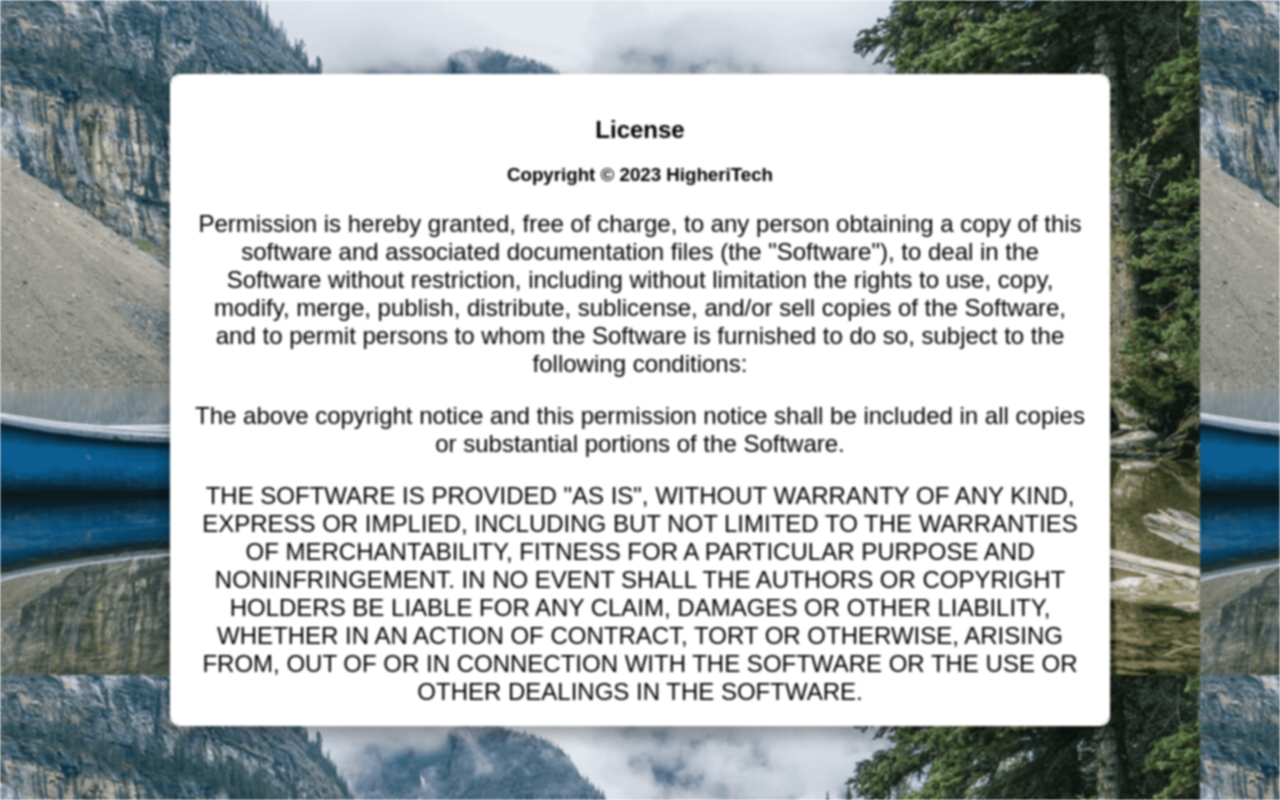
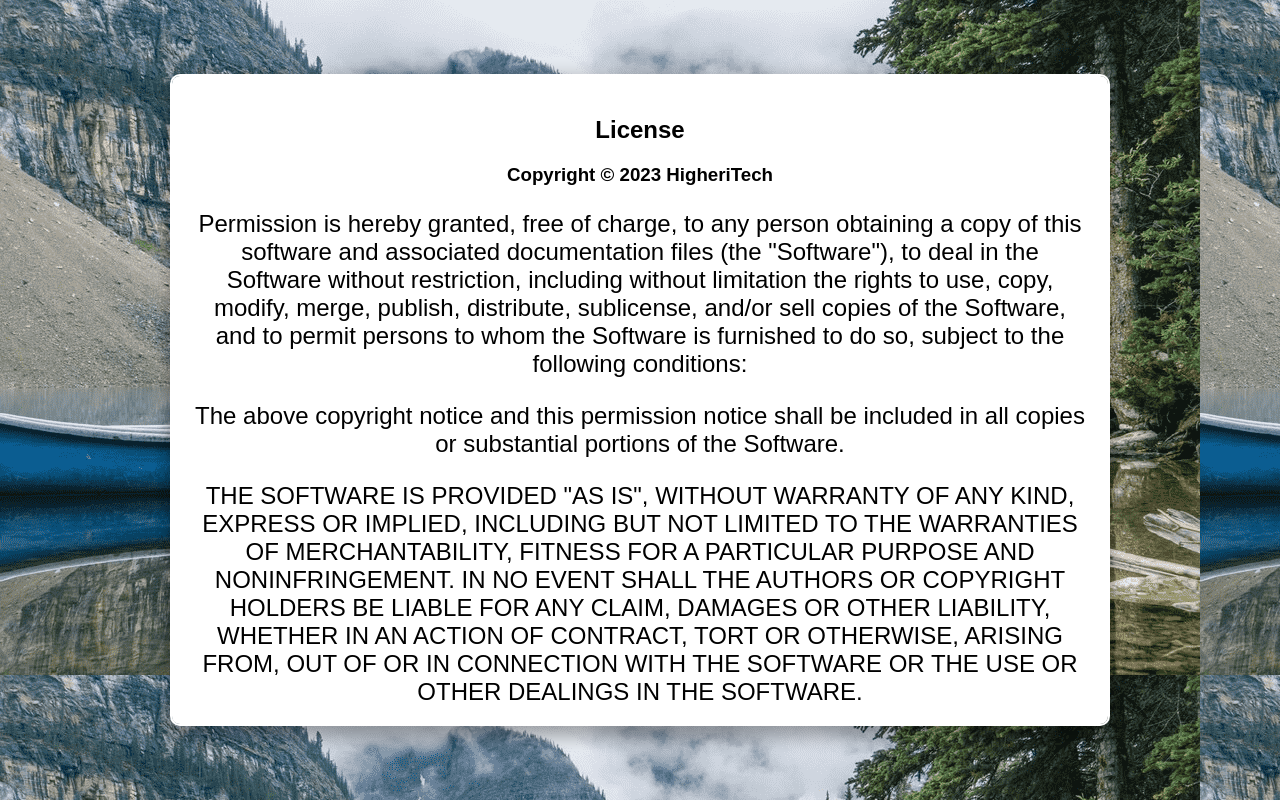
Before and after one commit to HigheriTech/HigheriTech.github.io, a PHP site: page /LICENSE.html in a window 1280 px wide. Run offline with PHP 8.4, Linux system fonts and the light colour scheme; some libraries are stand-ins or nearby versions; some web fonts are replaced.

Commit message:
Update style.css

```diff
--- a/style.css
+++ b/style.css
@@ -59,9 +59,6 @@ html body {
 
 html {
   background-image: url("/img/bgr.png");
-  z-index:-2;
-  width: 100%;
-  filter: blur(1px);
 }
 
 html,
```
